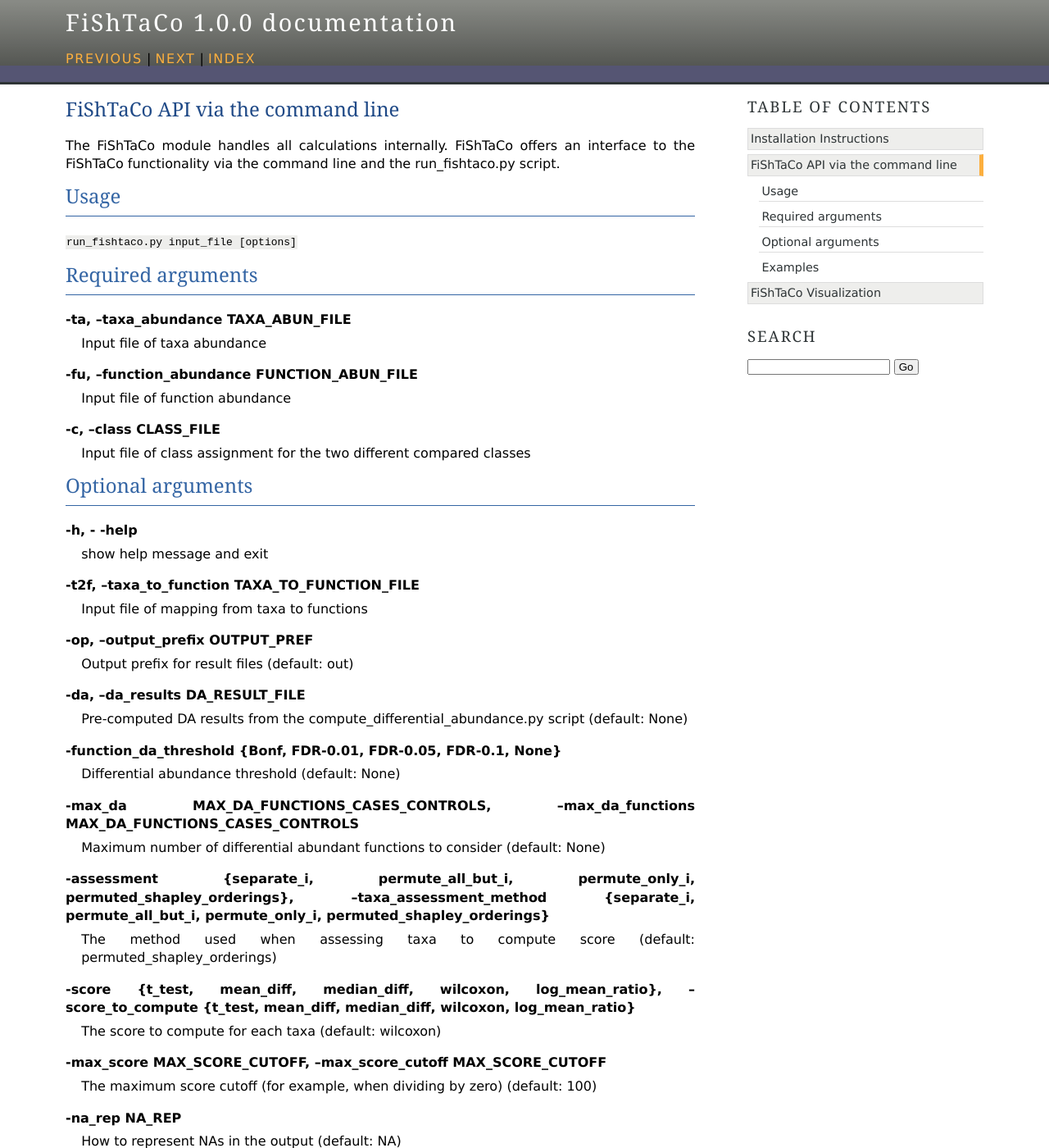
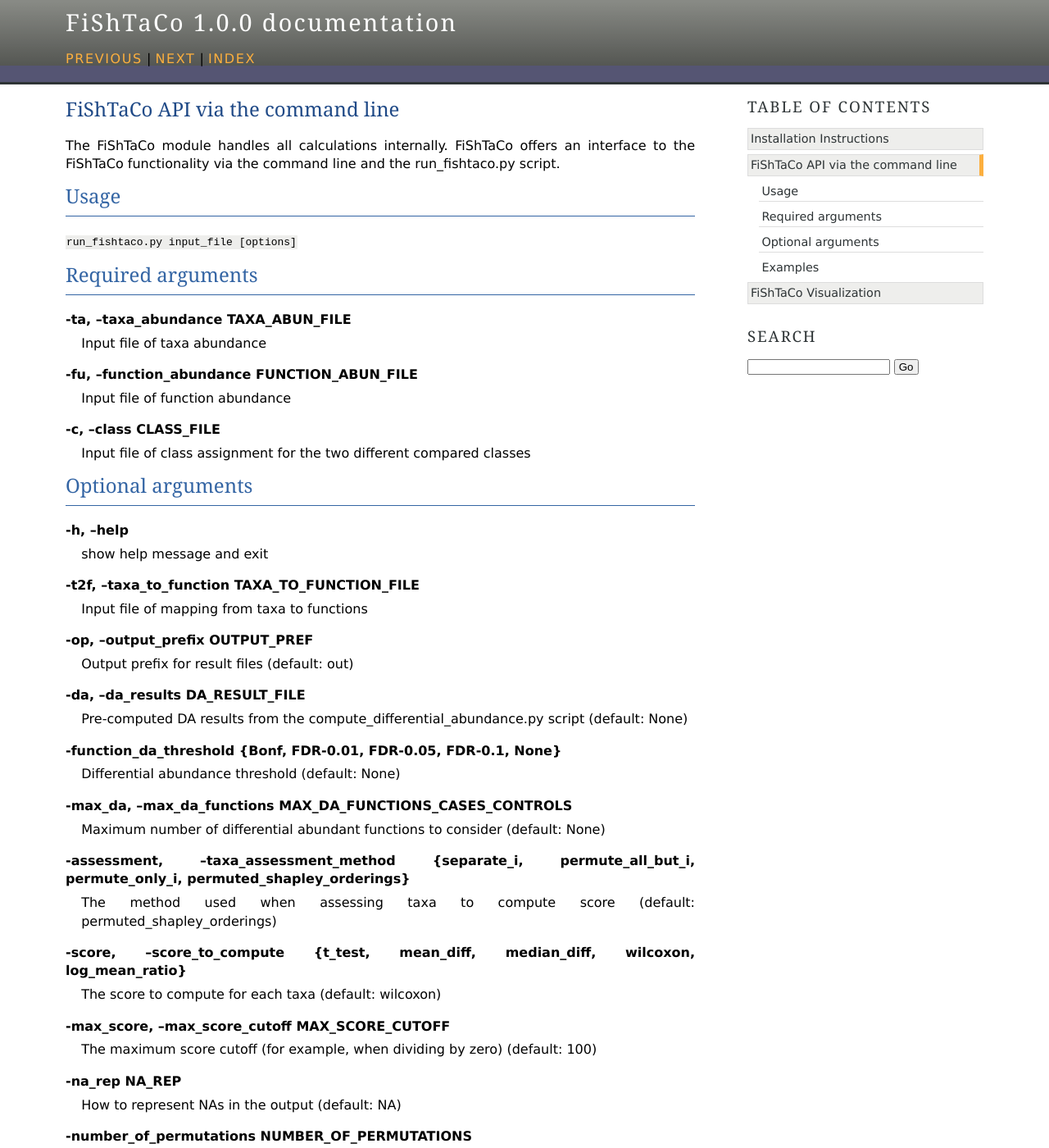
Before and after one commit to borenstein-lab/fishtaco, a Sphinx documentation site: the page built from source/execution.rst, in a window 1280 px wide and 1400 px high. Shown: the whole window at 82% size. Built offline with Sphinx 7.4.7, drawn with Linux system fonts in a browser that asks for light colours.

Commit message:
First commit

```diff
--- a/source/execution.rst
+++ b/source/execution.rst
@@ -25,7 +25,7 @@ Required arguments
 Optional arguments
 -------------------
 
-**-h, - -help**
+**-h, --help**
     show help message and exit
 
 **-t2f, --taxa_to_function TAXA_TO_FUNCTION_FILE**
@@ -40,16 +40,16 @@ Optional arguments
 **-function_da_threshold {Bonf, FDR-0.01, FDR-0.05, FDR-0.1, None}**
     Differential abundance threshold (default: None)
 
-**-max_da MAX_DA_FUNCTIONS_CASES_CONTROLS, --max_da_functions MAX_DA_FUNCTIONS_CASES_CONTROLS**
+**-max_da, --max_da_functions MAX_DA_FUNCTIONS_CASES_CONTROLS**
     Maximum number of differential abundant functions to consider (default: None)
 
-**-assessment {separate_i, permute_all_but_i, permute_only_i, permuted_shapley_orderings}, --taxa_assessment_method {separate_i, permute_all_but_i, permute_only_i, permuted_shapley_orderings}**
+**-assessment, --taxa_assessment_method {separate_i, permute_all_but_i, permute_only_i, permuted_shapley_orderings}**
     The method used when assessing taxa to compute score (default: permuted_shapley_orderings)
 
-**-score {t_test, mean_diff, median_diff, wilcoxon, log_mean_ratio}, --score_to_compute {t_test, mean_diff, median_diff, wilcoxon, log_mean_ratio}**
+**-score, --score_to_compute {t_test, mean_diff, median_diff, wilcoxon, log_mean_ratio}**
     The score to compute for each taxa (default: wilcoxon)
 
-**-max_score MAX_SCORE_CUTOFF, --max_score_cutoff MAX_SCORE_CUTOFF**
+**-max_score, --max_score_cutoff MAX_SCORE_CUTOFF**
     The maximum score cutoff (for example, when dividing by zero) (default: 100)
 
 **-na_rep NA_REP**
```
Also changed, not shown: execution.html (+5 -5 lines), searchindex.js (+1 -1 lines), 3 other files.
